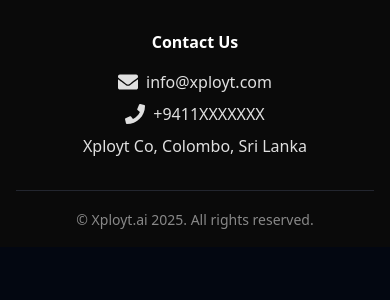
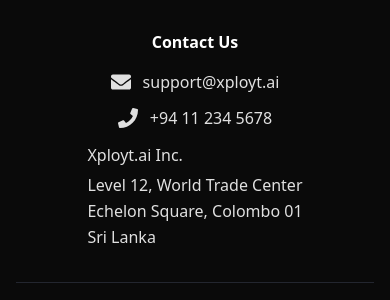
Before and after one commit to Xployt-ai/xployt-frontend, a React (Vite) app: page /reports in a window 390 px wide. Shown: the part 2501-2801 px from the top of the page. Before the commit the page ends 2748 px from the top, so only its background shows below. Built offline with nearby package versions, Linux system fonts and the light colour scheme; no server answers.

Commit message:
feat: update contact information in Footer component with email and phone links

```diff
--- a/src/components/Footer.tsx
+++ b/src/components/Footer.tsx
@@ -28,15 +28,20 @@
         {/* Right: Contact Info */}
         <div className="flex flex-col items-center md:items-start w-full md:w-1/3 mt-4 md:mt-0">
           <span className="text-white font-semibold mb-4">Contact Us</span>
-          <div className="flex items-center text-[#E0E0E0] mb-2">
-            <FaEnvelope className="w-5 h-5 mr-2" />
-            info@xployt.com
+          <div className="flex items-center text-[#E0E0E0] mb-3">
+            <FaEnvelope className="w-5 h-5 mr-3" />
+            <a href="mailto:support@xployt.ai" className="hover:text-white transition-colors">support@xployt.ai</a>
           </div>
-          <div className="flex items-center text-[#E0E0E0] mb-2">
-            <FaPhone className="w-5 h-5 mr-2" />
-            +9411XXXXXXX
+          <div className="flex items-center text-[#E0E0E0] mb-3">
+            <FaPhone className="w-5 h-5 mr-3" />
+            <a href="tel:+94112345678" className="hover:text-white transition-colors">+94 11 234 5678</a>
           </div>
-          <div className="text-[#E0E0E0]">Xployt Co, Colombo, Sri Lanka</div>
+          <div className="text-[#E0E0E0] leading-relaxed">
+            <div className="font-medium mb-1">Xployt.ai Inc.</div>
+            <div>Level 12, World Trade Center</div>
+            <div>Echelon Square, Colombo 01</div>
+            <div>Sri Lanka</div>
+          </div>
         </div>
       </div>
       <div className="max-w-6xl mx-auto mt-8 border-t border-[#23262F] pt-4 text-center">
```
